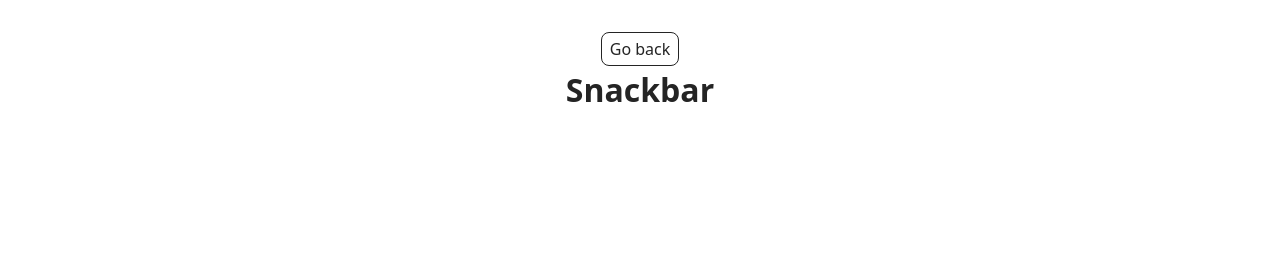
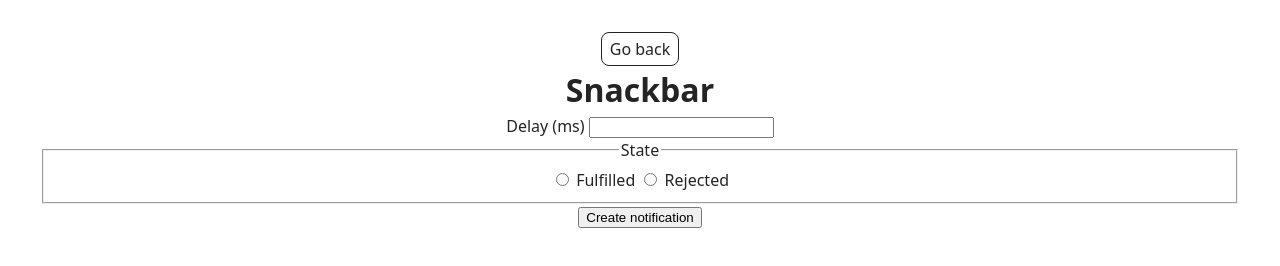
Before and after one commit to StanislavBondarenko631/goit-js-hw-10, a plain HTML site: page 2-snackbar.html in a window 1280 px wide. Drawn offline with Linux system fonts and the light colour scheme.

Commit message:
Deploying to gh-pages from @ StanislavBondarenko631/goit-js-hw-10@6d5260f1e0dd2542dc797f4171d9c5b37b2df68b 🚀

```diff
--- a/2-snackbar.html
+++ b/2-snackbar.html
@@ -5,7 +5,10 @@
     <meta http-equiv="X-UA-Compatible" content="IE=edge" />
     <meta name="viewport" content="width=device-width, initial-scale=1.0" />
     <title>Snackbar</title>
-    <script type="module" crossorigin src="/goit-js-hw-10/assets/modulepreload-polyfill-B5Qt9EMX.js"></script>
+    <script type="module" crossorigin src="/goit-js-hw-10/2-snackbar.js"></script>
+    <link rel="modulepreload" crossorigin href="/goit-js-hw-10/assets/modulepreload-polyfill-B5Qt9EMX.js">
+    <link rel="modulepreload" crossorigin href="/goit-js-hw-10/assets/vendor-BbbuE1sJ.js">
+    <link rel="stylesheet" crossorigin href="/goit-js-hw-10/assets/vendor-CZjNVMTf.css">
     <link rel="stylesheet" crossorigin href="/goit-js-hw-10/assets/styles-wD8sh9BL.css">
   </head>
   <body>
@@ -13,6 +16,27 @@
       <div class="container">
         <a class="back-link" href="./index.html">Go back</a>
         <h1 class="main-title">Snackbar</h1>
+
+        <form class="form">
+          <label>
+            Delay (ms)
+            <input type="number" name="delay" required />
+          </label>
+
+          <fieldset>
+            <legend>State</legend>
+            <label>
+              <input type="radio" name="state" value="fulfilled" required />
+              Fulfilled
+            </label>
+            <label>
+              <input type="radio" name="state" value="rejected" required />
+              Rejected
+            </label>
+          </fieldset>
+
+          <button type="submit">Create notification</button>
+        </form>
       </div>
     </main>
   </body>
--- /dev/null
+++ b/2-snackbar.js
@@ -0,0 +1,2 @@
+import"./assets/modulepreload-polyfill-B5Qt9EMX.js";/* empty css                      */import{i as o}from"./assets/vendor-BbbuE1sJ.js";const r=document.querySelector(".form");r.addEventListener("submit",t=>{t.preventDefault();const s=Number(t.target.elements.delay.value),i=t.target.elements.state.value;new Promise((e,m)=>{setTimeout(()=>{i==="fulfilled"?e(s):m(s)},s)}).then(e=>{o.success({message:`✅ Fulfilled promise in ${e}ms`,position:"topRight"})}).catch(e=>{o.error({message:`❌ Rejected promise in ${e}ms`,position:"topRight"})})});
+//# sourceMappingURL=2-snackbar.js.map
```
Also changed, not shown: 1 other file.
